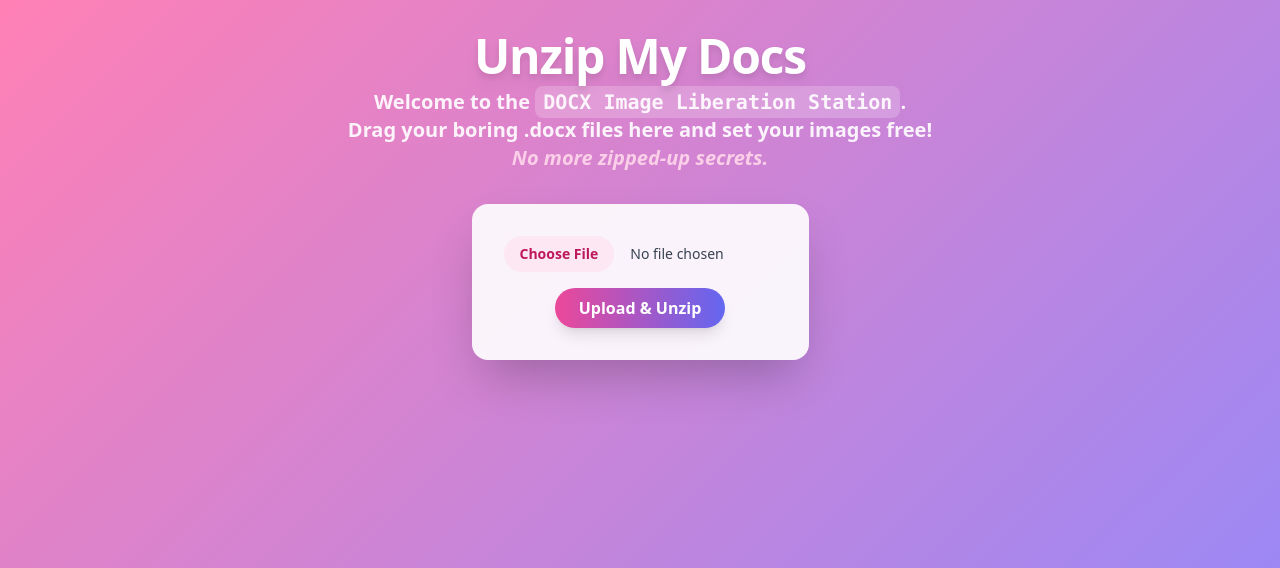
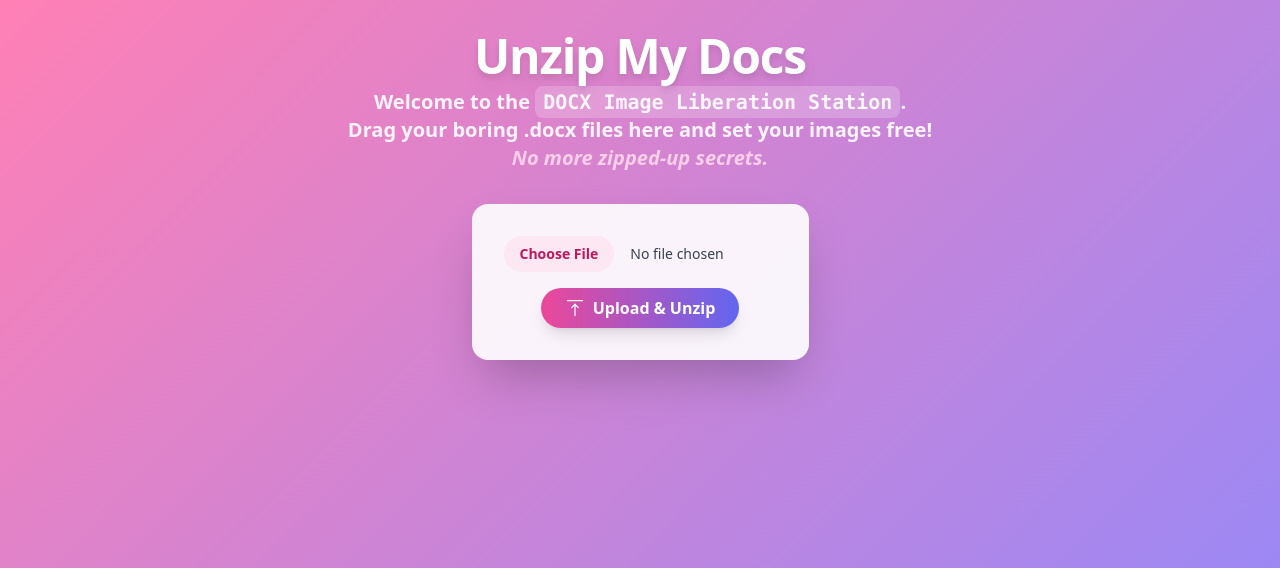
Before and after one commit to drikusroor/docx_image_extractor, a Flask app: page / in a window 1280 px wide. Shown: the top 568 px of the page. Run offline with Flask 3, Linux system fonts and the light colour scheme; some libraries are stand-ins or nearby versions.

Commit message:
Enhance button UI with icons and improve layout for better user experience

```diff
--- a/templates/index.html
+++ b/templates/index.html
@@ -16,8 +16,18 @@
     </h2>
     <div class="flex flex-col items-center space-y-4 bg-white/90 p-8 rounded-2xl shadow-2xl">
         <input type="file" id="docxFile" class="block w-full text-sm text-gray-700 file:mr-4 file:py-2 file:px-4 file:rounded-full file:border-0 file:text-sm file:font-semibold file:bg-pink-100 file:text-pink-700 hover:file:bg-pink-200" />
-        <button onclick="uploadDocx()" class="bg-gradient-to-r from-pink-500 to-indigo-500 hover:from-pink-600 hover:to-indigo-600 text-white font-bold py-2 px-6 rounded-full transition shadow-lg">Upload & Unzip</button>
-        <button id="downloadAllBtn" style="display:none" class="bg-gradient-to-r from-green-400 to-blue-500 hover:from-green-500 hover:to-blue-600 text-white font-bold py-2 px-6 rounded-full transition shadow-lg">Download All Images</button>
+        <button onclick="uploadDocx()" class="bg-gradient-to-r from-pink-500 to-indigo-500 hover:from-pink-600 hover:to-indigo-600 text-white font-bold py-2 px-6 rounded-full transition shadow-lg flex items-center justify-center gap-2">
+            <svg xmlns="http://www.w3.org/2000/svg" fill="none" viewBox="0 0 24 24" stroke-width="1.5" stroke="currentColor" class="w-5 h-5">
+                <path stroke-linecap="round" stroke-linejoin="round" d="M12 7.5V21m0-13.5l-4 4m4-4l4 4M21 3H3" />
+            </svg>
+            Upload & Unzip
+        </button>
+        <button id="downloadAllBtn" style="display:none" class="bg-gradient-to-r from-green-400 to-blue-500 hover:from-green-500 hover:to-blue-600 text-white font-bold py-2 px-6 rounded-full transition shadow-lg flex items-center justify-center gap-2">
+            <svg xmlns="http://www.w3.org/2000/svg" fill="none" viewBox="0 0 24 24" stroke-width="1.5" stroke="currentColor" class="w-5 h-5">
+                <path stroke-linecap="round" stroke-linejoin="round" d="M3 16.5V18a2.25 2.25 0 002.25 2.25h13.5A2.25 2.25 0 0021 18v-1.5M7.5 12.75L12 17.25m0 0l4.5-4.5M12 17.25V3" />
+            </svg>
+            Download All Images
+        </button>
     </div>
     <div id="images" class="flex flex-wrap justify-center mt-8 gap-4"></div>
 
@@ -48,7 +58,7 @@
                     img.style.margin = '10px';
                     imagesDiv.appendChild(img);
                 });
-                downloadBtn.style.display = 'inline-block';
+                downloadBtn.style.display = 'flex';
                 downloadBtn.onclick = function() {
                     window.location = `/download_all/${data.id}`;
                 };
```
